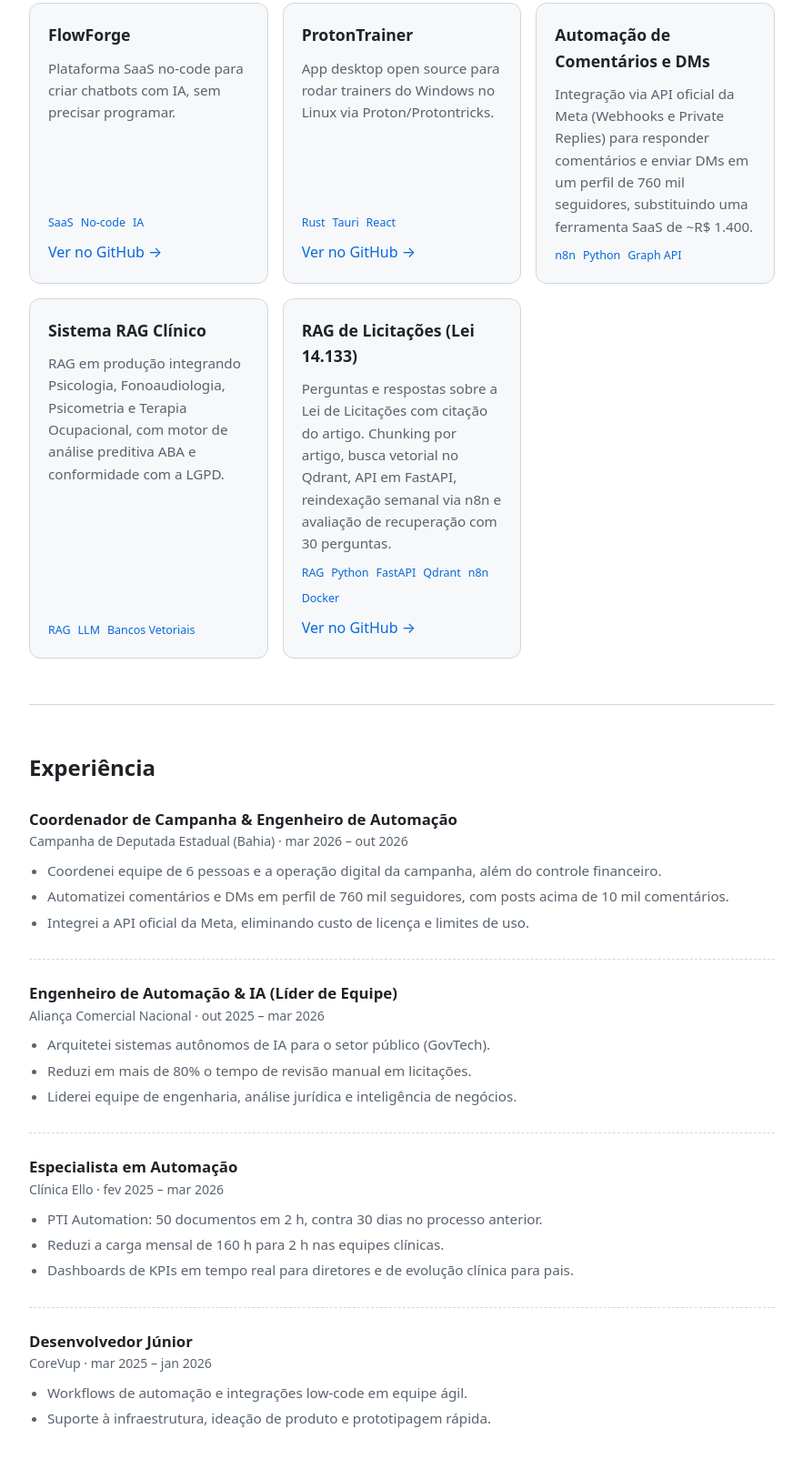
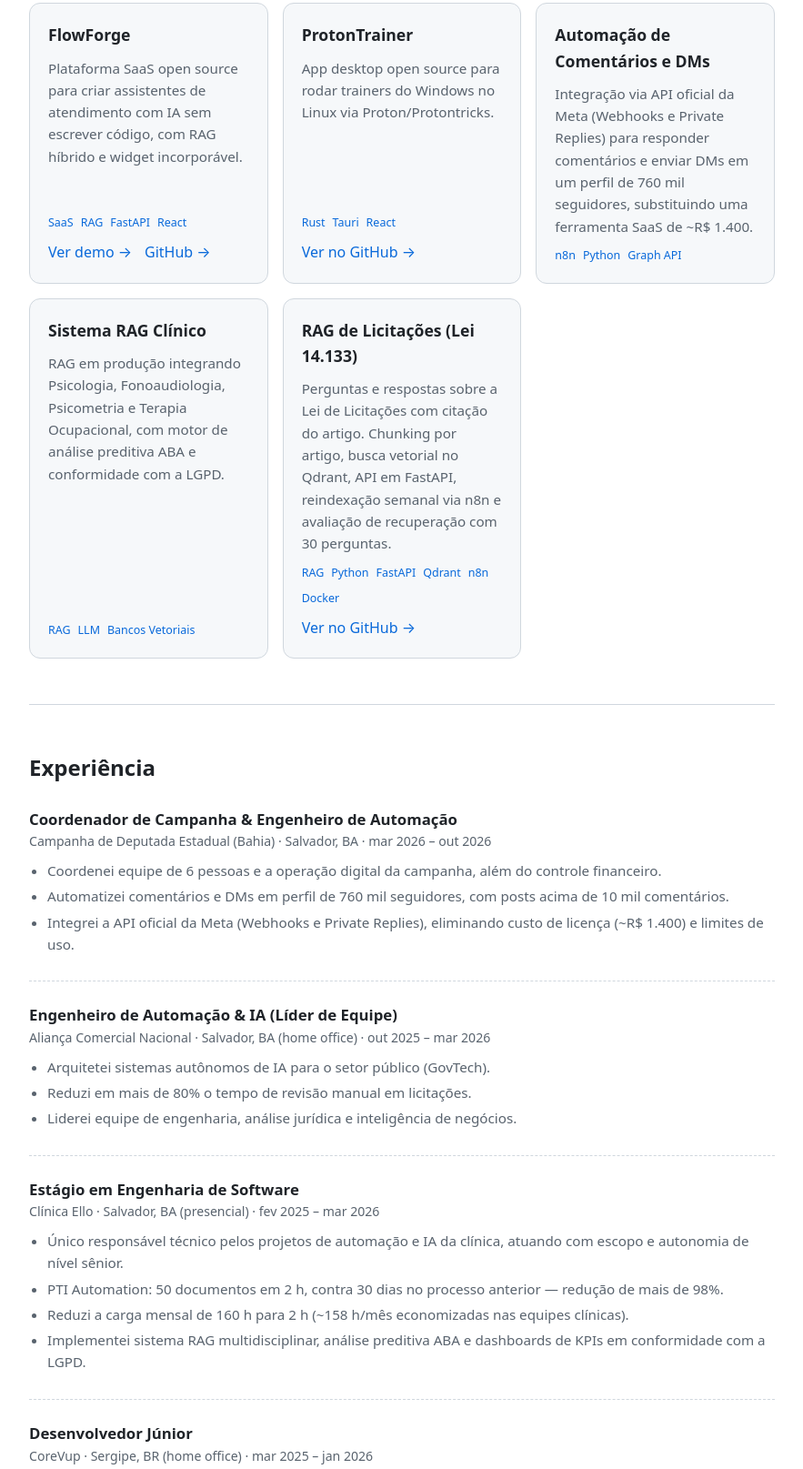
Before and after one commit to victorH22BR/victorH22BR.github.io, a plain HTML site: page index.html in a window 1280 px wide. Shown: the part 1517-3132 px from the top of the page at 91% size, without its empty margins (198-1081 px from the left). Drawn offline with Linux system fonts and the light colour scheme.

Commit message:
atualização

```diff
--- a/index.html
+++ b/index.html
@@ -79,6 +79,7 @@
     }
     .card h3 { font-size: 1.1rem; }
     .card p { color: var(--muted); font-size: 0.95rem; flex: 1; }
+    .card-links { display: flex; gap: 14px; flex-wrap: wrap; }
     .tags { display: flex; flex-wrap: wrap; gap: 8px; }
     .tags span { font-size: 0.78rem; color: var(--accent); }
 
@@ -162,9 +163,12 @@
 
       <article class="card">
         <h3>FlowForge</h3>
-        <p>Plataforma SaaS no-code para criar chatbots com IA, sem precisar programar.</p>
-        <div class="tags"><span>SaaS</span><span>No-code</span><span>IA</span></div>
-        <a href="https://github.com/victorH22BR/flowforge" target="_blank" rel="noopener">Ver no GitHub →</a>
+        <p>Plataforma SaaS open source para criar assistentes de atendimento com IA sem escrever código, com RAG híbrido e widget incorporável.</p>
+        <div class="tags"><span>SaaS</span><span>RAG</span><span>FastAPI</span><span>React</span></div>
+        <div class="card-links">
+          <a href="https://victorh22br.github.io/flowforge-site/" target="_blank" rel="noopener">Ver demo →</a>
+          <a href="https://github.com/victorH22BR/flowforge" target="_blank" rel="noopener">GitHub →</a>
+        </div>
       </article>
 
       <article class="card">
@@ -201,17 +205,17 @@
 
     <div class="job">
       <h3>Coordenador de Campanha & Engenheiro de Automação</h3>
-      <div class="meta">Campanha de Deputada Estadual (Bahia) · mar 2026 – out 2026</div>
+      <div class="meta">Campanha de Deputada Estadual (Bahia) · Salvador, BA · mar 2026 – out 2026</div>
       <ul>
         <li>Coordenei equipe de 6 pessoas e a operação digital da campanha, além do controle financeiro.</li>
         <li>Automatizei comentários e DMs em perfil de 760 mil seguidores, com posts acima de 10 mil comentários.</li>
-        <li>Integrei a API oficial da Meta, eliminando custo de licença e limites de uso.</li>
+        <li>Integrei a API oficial da Meta (Webhooks e Private Replies), eliminando custo de licença (~R$ 1.400) e limites de uso.</li>
       </ul>
     </div>
 
     <div class="job">
       <h3>Engenheiro de Automação & IA (Líder de Equipe)</h3>
-      <div class="meta">Aliança Comercial Nacional · out 2025 – mar 2026</div>
+      <div class="meta">Aliança Comercial Nacional · Salvador, BA (home office) · out 2025 – mar 2026</div>
       <ul>
         <li>Arquitetei sistemas autônomos de IA para o setor público (GovTech).</li>
         <li>Reduzi em mais de 80% o tempo de revisão manual em licitações.</li>
@@ -220,18 +224,19 @@
     </div>
 
     <div class="job">
-      <h3>Especialista em Automação</h3>
-      <div class="meta">Clínica Ello · fev 2025 – mar 2026</div>
+      <h3>Estágio em Engenharia de Software</h3>
+      <div class="meta">Clínica Ello · Salvador, BA (presencial) · fev 2025 – mar 2026</div>
       <ul>
-        <li>PTI Automation: 50 documentos em 2 h, contra 30 dias no processo anterior.</li>
-        <li>Reduzi a carga mensal de 160 h para 2 h nas equipes clínicas.</li>
-        <li>Dashboards de KPIs em tempo real para diretores e de evolução clínica para pais.</li>
+        <li>Único responsável técnico pelos projetos de automação e IA da clínica, atuando com escopo e autonomia de nível sênior.</li>
+        <li>PTI Automation: 50 documentos em 2 h, contra 30 dias no processo anterior — redução de mais de 98%.</li>
+        <li>Reduzi a carga mensal de 160 h para 2 h (~158 h/mês economizadas nas equipes clínicas).</li>
+        <li>Implementei sistema RAG multidisciplinar, análise preditiva ABA e dashboards de KPIs em conformidade com a LGPD.</li>
       </ul>
     </div>
 
     <div class="job">
       <h3>Desenvolvedor Júnior</h3>
-      <div class="meta">CoreVup · mar 2025 – jan 2026</div>
+      <div class="meta">CoreVup · Sergipe, BR (home office) · mar 2025 – jan 2026</div>
       <ul>
         <li>Workflows de automação e integrações low-code em equipe ágil.</li>
         <li>Suporte à infraestrutura, ideação de produto e prototipagem rápida.</li>
```
